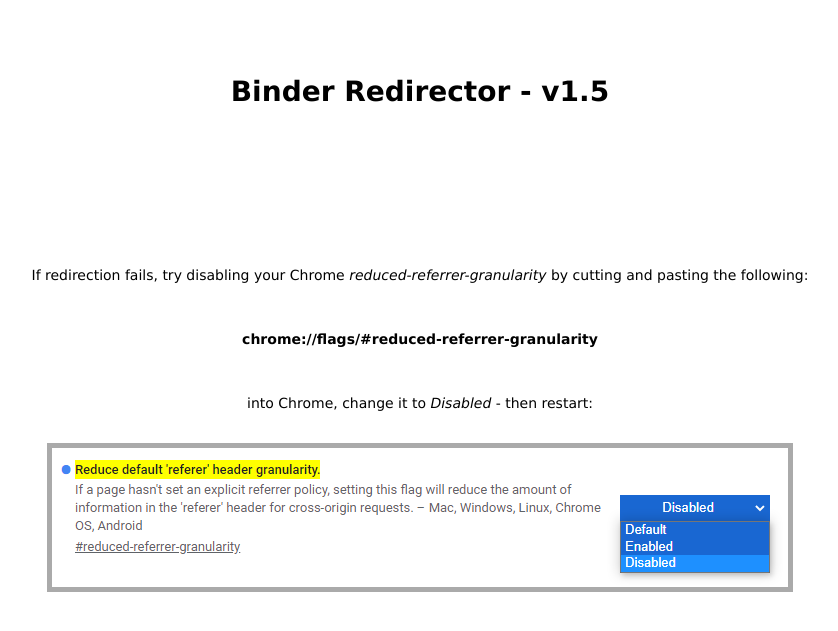
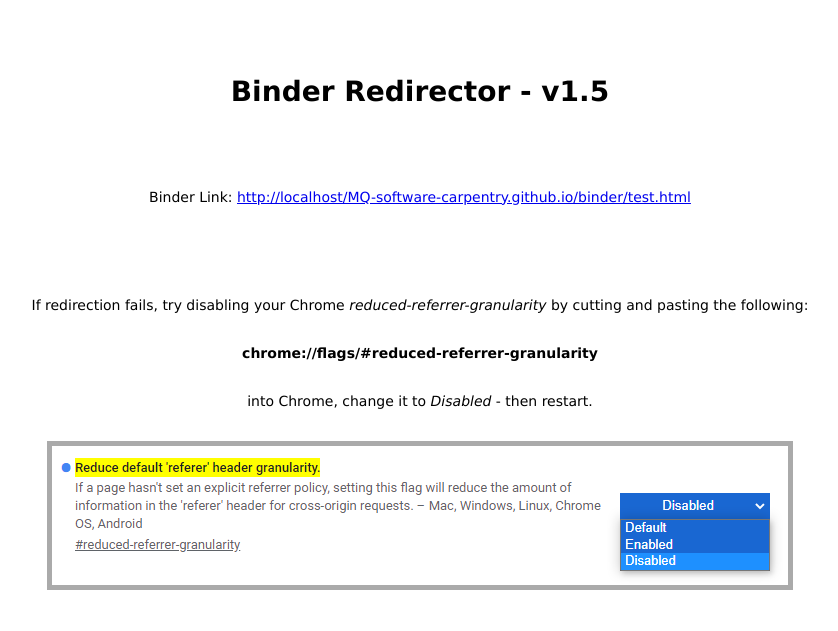
Before and after one commit to MQ-software-carpentry/MQ-software-carpentry.github.io, a Jekyll site: the page binder/test.html, which Jekyll copies as it is, in a window 1280 px wide. Shown: the top 631 px of the page, without its empty margins (220-1058 px from the left). Built offline with Jekyll 4.4.1, drawn with Linux system fonts in a browser that asks for light colours.

Commit message:
Update test.html

```diff
--- a/binder/test.html
+++ b/binder/test.html
@@ -43,7 +43,7 @@
 
    <script>
     if (user == "") {
-      document.write("<h1 style='color: red;'>Redirection Failed"</h1>);
+      document.write("<h1 style='color: red;'>Redirection Failed</h1>");
     }
     else {
 
@@ -63,13 +63,13 @@
    <p>
    If redirection fails, try disabling your Chrome <em>reduced-referrer-granularity</em> by cutting and pasting the following:
 
-   <br><br><br><br>
+   <br><br><br>
 
    <strong>chrome://flags/#reduced-referrer-granularity</strong>
 
-   <br><br><br><br>
+   <br><br><br>
 
-   into Chrome, change it to <em>Disabled</em> - then restart:
+   into Chrome, change it to <em>Disabled</em> - then restart.
 
    <br><br><br>
    <img src="referrer-disable.png" style="border: 5px solid #AAA">
```
